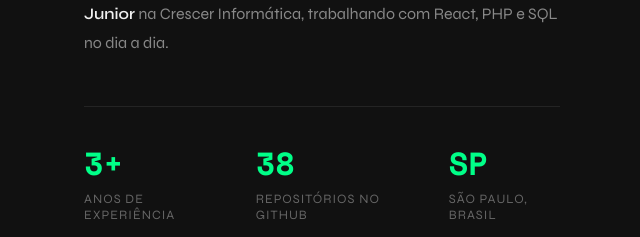
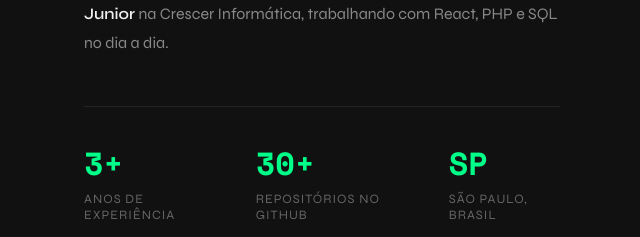
Before and after one commit to Ceabta/Portfolio, a React (Vite) app: page / in a window 1280 px wide. Shown: the part 1220-1457 px from the top of the page, without its empty margins (640-1280 px from the left). Built offline with nearby package versions, Linux system fonts and the light colour scheme.

Commit message:
update GitHub repositories count from 38 to 30+

```diff
--- a/src/components/About.jsx
+++ b/src/components/About.jsx
@@ -89,7 +89,7 @@ export default function About() {
               <span className={styles.desc}>Anos de experiência</span>
             </div>
             <div className={styles.fact}>
-              <span className={styles.num}>38</span>
+              <span className={styles.num}>30+</span>
               <span className={styles.desc}>Repositórios no GitHub</span>
             </div>
             <div className={styles.fact}>
```
